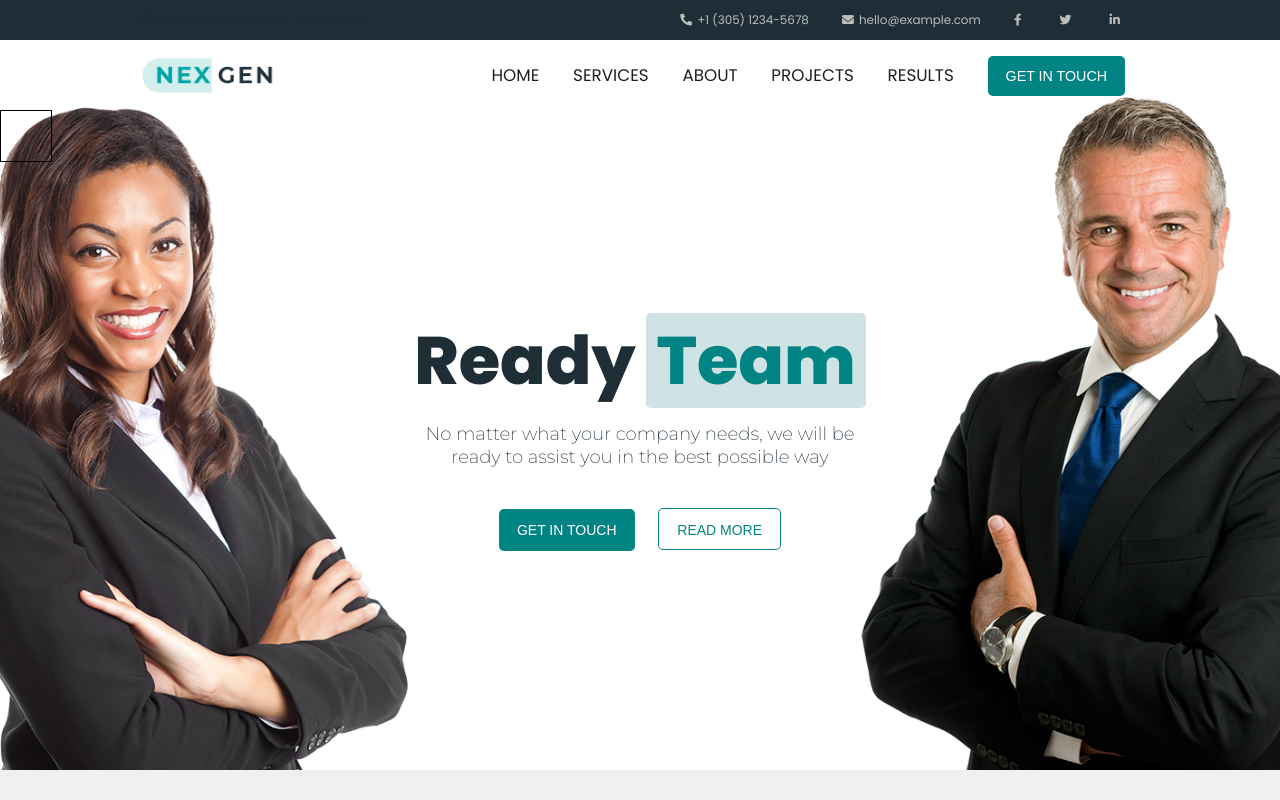
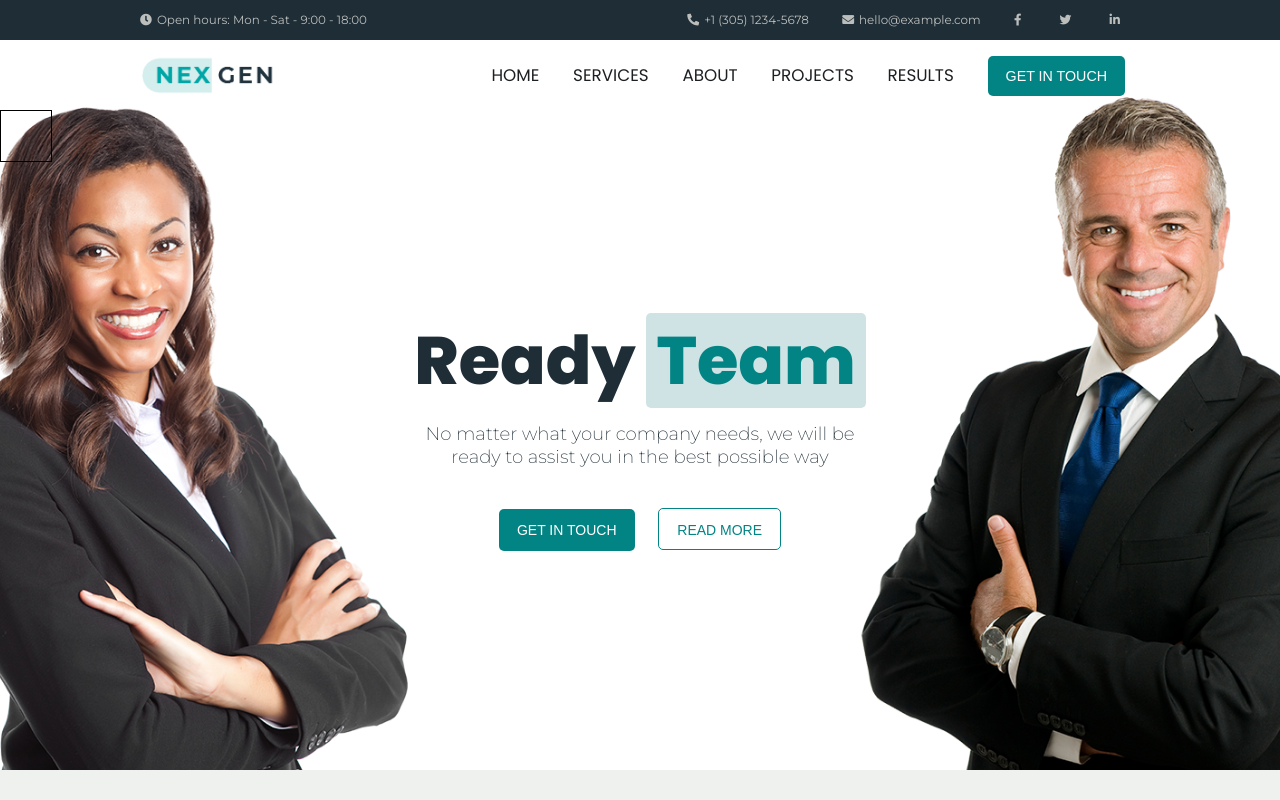
Before and after one commit to Luc051287/proj-html-vuejs, a website: page index.html in a window 1280 px wide. Shown: the top 800 px of the page. Drawn offline with nearby package versions, Linux system fonts and the light colour scheme.

Commit message:
Main Actions Projects (1)

```diff
--- a/src/partials/_common.scss
+++ b/src/partials/_common.scss
@@ -12,6 +12,7 @@ body {
 a {
   text-decoration: none;
   color: $lightgray;
+  font-family: 'Montserrat', sans-serif;
 }
 
 p {
--- a/src/partials/_header.scss
+++ b/src/partials/_header.scss
@@ -23,7 +23,12 @@
       height: 100%;
       line-height: 40px;
     }
-
+    &_left {
+      p {
+        color: $lightgray;
+        font-weight: 400;
+      }
+    }
     &_right {
       li {
         display: inline-block;
@@ -39,6 +44,7 @@
   height: 730px;
   position: relative;
   overflow: hidden;
+  z-index: 1;
   &::before {
     content: "";
     display: block;
@@ -51,6 +57,7 @@
     background-position: center;
     @include backgroundSize(cover);
     transform: scale(1.32);
+    z-index: -1;
   }
   //da modificare
   background-color: white;
```
Also changed, not shown: css/app.css.
